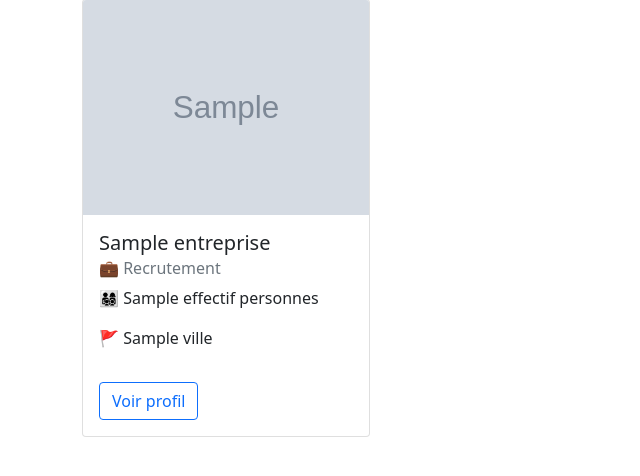
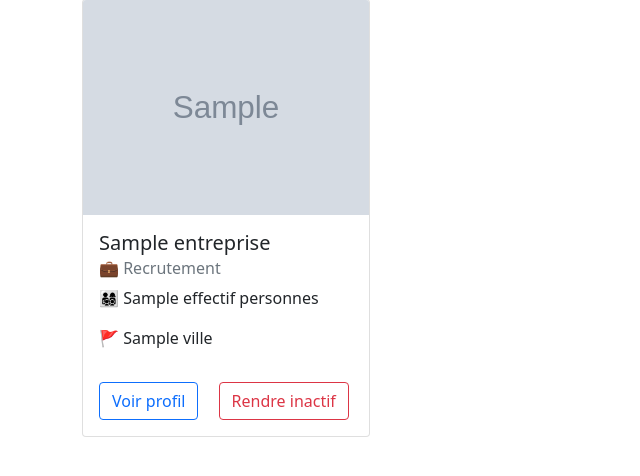
Before and after one commit to Fl0-dev/Lamatch, a Symfony app: template templates/admin/gestionEntreprises.html.twig in a window 1280 px wide. Shown: the part 193-669 px from the top of the page, without its empty margins (0-640 px from the left). Run offline with Twig, Linux system fonts and the light colour scheme; the template is opened without the code that fills it: most values are stand-ins (such as "Sample title", 1, 10 or a date in 2020); grey boxes marked "Sample" are stand-in pictures; some libraries are stand-ins or nearby versions.

Commit message:
Ajout désactivation pour entreprise

```diff
--- a/templates/admin/gestionEntreprises.html.twig
+++ b/templates/admin/gestionEntreprises.html.twig
@@ -23,6 +23,10 @@
                 </div>
                 <div class="card-body">
                     <a href="{{ path('entreprise_profil',{id:entreprise.id}) }}" class="card-link btn btn-outline-primary">Voir profil</a>
+                    <a href="{{ path('admin_gestionEtat',{id:entreprise.user.id,route:route}) }}" class="card-link btn btn-outline-danger">Rendre
+                        {% if entreprise.user.etat==true %} inactif
+                        {% else %} actif
+                        {% endif %}</a>
                 </div>
             </div>
         </div>
```
